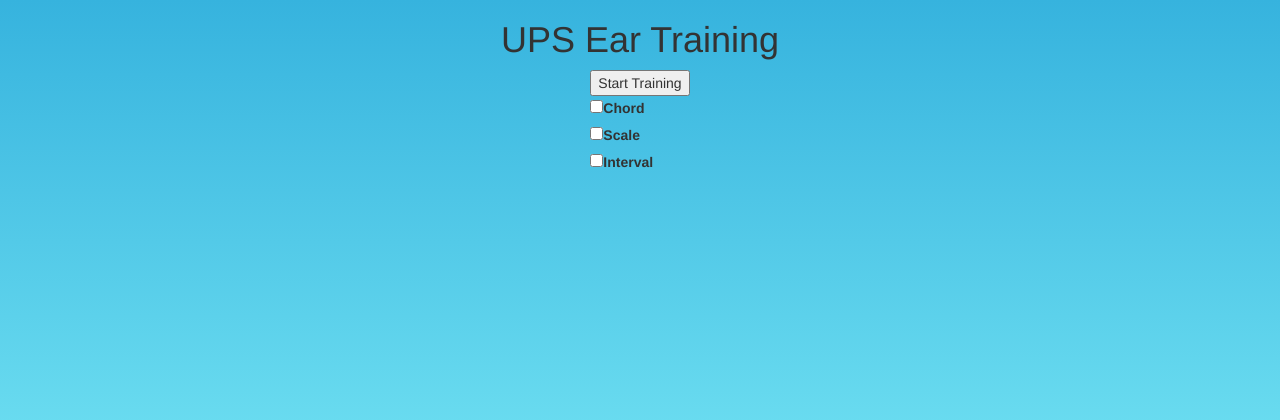
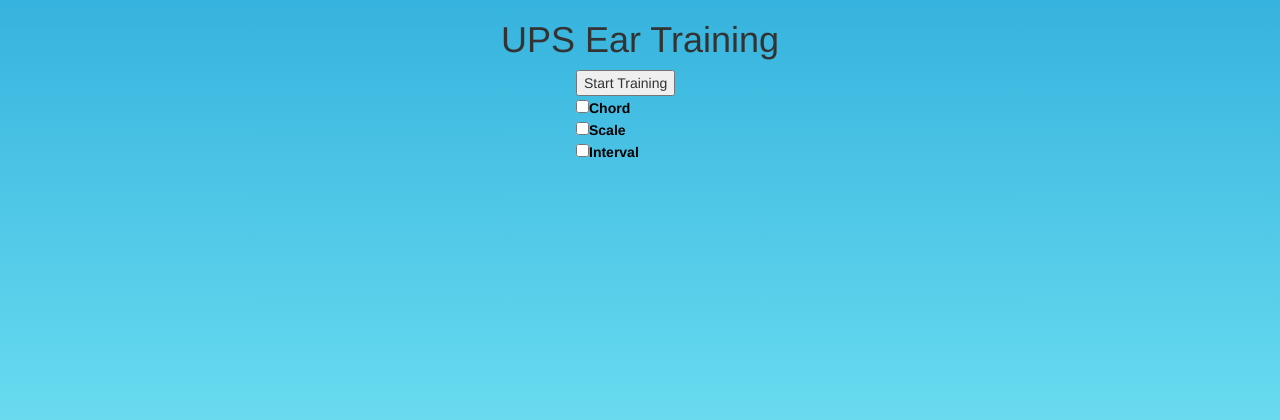
Before and after one commit to ihchen/Capstone, a PHP site: page / in a window 1280 px wide. Shown: the top 420 px of the page. Run offline with PHP 8.4, Linux system fonts and the light colour scheme.

Commit message:
homepage stuff

```diff
--- a/index.html
+++ b/index.html
@@ -43,16 +43,16 @@
 	<h1> UPS Ear Training </h1>
 </center>
 
-<div style="text-align:center">
+<div style="padding-left:45%">
 <div style="display:inline-block; text-align:left">
 <form action="takeQuiz.php" method="post">
 	<input type="submit" value="Start Training"><br/>
 
 	<!-- Chords -->
 	<div class="columns">
-	    <label data-toggle="collapse" data-target="#chords">
-			<input type="checkbox" id="type1chord" class="type1" onclick="checkBoxes('type1chord','type2chord')">Chord
-		</label><br/>
+	    <!-- <label data-toggle="collapse" data-target="#chords"> -->
+			<input type="checkbox" id="type1chord" class="type1" onclick="checkBoxes('type1chord','type2chord')"><a href="#chords" data-toggle="collapse">Chord</a><br/>
+		<!-- </label><br/> -->
 	        <div id="chords" class="panel-collapse collapse">
 	        	<!-- Generated Checkboxes go here -->
 			</div>
@@ -60,9 +60,9 @@
 
 	<!-- Scales -->
 	<div class="columns">
-	    <label data-toggle="collapse" data-target="#scales">
-			<input type="checkbox" id="type1scale" class="type1" onclick="checkBoxes('type1scale','type2scale')">Scale
-		</label><br/>
+	    <!-- <label data-toggle="collapse" data-target="#scales"> -->
+			<input type="checkbox" id="type1scale" class="type1" onclick="checkBoxes('type1scale','type2scale')"><a href="#scales" data-toggle="collapse">Scale</a><br/>
+		<!-- </label><br/> -->
 	        <div id="scales" class="panel-collapse collapse">
 	        	<!-- Generated Checkboxes go here -->
 			</div>
@@ -70,9 +70,9 @@
 
 	<!-- Intervals -->
 	<div class="columns">
-	    <label data-toggle="collapse" data-target="#intervals">
-			<input type="checkbox" id="type1interval" class="type1" onclick="checkBoxes('type1interval','type2interval')">Interval
-		</label><br/>
+	    <!-- <label data-toggle="collapse" data-target="#intervals"> -->
+			<input type="checkbox" id="type1interval" class="type1" onclick="checkBoxes('type1interval','type2interval')"><a href="#intervals" data-toggle="collapse">Interval</a><br/>
+		<!-- </label><br/> -->
 	        <div id="intervals" class="panel-collapse collapse">
 	        	<!-- Generated Checkboxes go here -->
 			</div>
--- a/scripts/style.css
+++ b/scripts/style.css
@@ -37,6 +37,16 @@ body {
 	text-align:left;
 }
 
+a {
+	color:black;
+	text-decoration:none;
+	font-weight:bold;
+}
+
+a.hover {
+	text-decoration:none;
+}
+
 button {
 	font-size:1em;
 	max-width: 200px;
```
